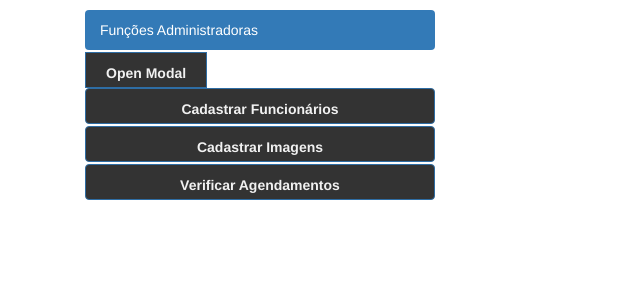
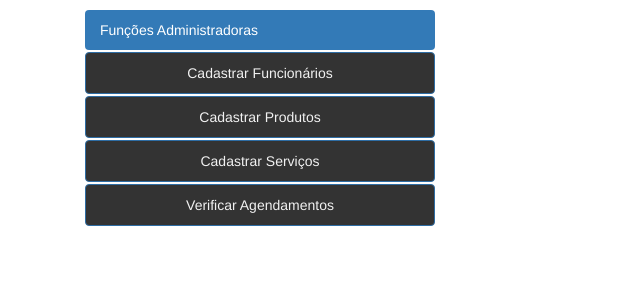
Before and after one commit to Funck-Felipe97/APS, a PHP site: page /admin.php in a window 1280 px wide. Shown: the part 50-350 px from the top of the page, without its empty margins (0-640 px from the left). Run offline with PHP 8.4, Linux system fonts and the light colour scheme.

Commit message:
Serviços linkados na pagina admin.php

```diff
--- a/App/admin.php
+++ b/App/admin.php
@@ -20,34 +20,11 @@
 				<ul class="nav nav-pills nav-stacked">
 	    		<li class="active"><a href="#">Funções Administradoras</a></li>
 
-				<li><button type="button" class="btn btn-primary" data-toggle="modal" data-target="#myModal">Open Modal</button></li>
 
 
-
-			<div id="myModal" class="modal fade" role="dialog">
-			  <div class="modal-dialog">
-
-			    <!-- Modal content-->
-			    <div class="modal-content">
-			      <div class="modal-header">
-			        <button type="button" class="close" data-dismiss="modal">&times;</button>
-			        <h4 class="modal-title">Modal Header</h4>
-			      </div>
-			      <div class="modal-body">
-			        <p>Teste botão</p>
-			        <?php include "cadastro.php" ?>
-			      </div>
-			      <div class="modal-footer">
-			        <button type="button" class="btn btn-default" data-dismiss="modal">Close</button>
-			      </div>
-			    </div>
-
-			  </div>
-			</div>
-
-
-	    		<li><a href="#" class="btn btn-primary">Cadastrar Funcionários</a></li>
-	    		<li><a href="cadastroProduto.php" class="btn btn-primary">Cadastrar Imagens</a></li>
+	    		<li><a href="Admin/cadastroFuncionario.php" class="btn btn-primary">Cadastrar Funcionários</a></li>
+	    		<li><a href="cadastroProduto.php" class="btn btn-primary">Cadastrar Produtos</a></li>
+	    		<li><a href="Admin/cadastroServico.php" class="btn btn-primary">Cadastrar Serviços</a></li>
 	    		<li><a href="#" class="btn btn-primary">Verificar Agendamentos</a></li>
   			</ul>
 	  	</div>
--- a/App/admin/cadastroFuncionario.php
+++ b/App/admin/cadastroFuncionario.php
@@ -40,6 +40,7 @@
         <div class="form-group col-md-6">
           <label for="entrarServico">Serviços</label>
           <select type="select" class="selectpicker" multiple name="servicos">
+            <?php $_POST["op"] = "retornarElementos"; ?>
             <?php foreach ($servicos as $servico) { ?>
                <option> <?php echo($servico->getDescricao()); ?> </option>
             <?php }; ?>
--- a/App/admin/cadastroServico.php
+++ b/App/admin/cadastroServico.php
@@ -24,7 +24,7 @@
 
       <div class="col-md-7">
 
-          <form action="../../Controller/gerenciaServico.php" method="POST" enctype="multipart/form-data">
+          <form action="../../Controller/gerenciaServicos.php" method="POST" enctype="multipart/form-data">
           <h1 style="margin-bottom: 2em; margin-top: 3em;">Cadastro de Serviços</h1>
             <input type="hidden" name="op" value="cadastrarServico">
 
```
Also changed, not shown: Controller/gerenciaServico.php (+3 -26 lines), Controller/gerenciaServicos.php (added, +32 -0 lines).
